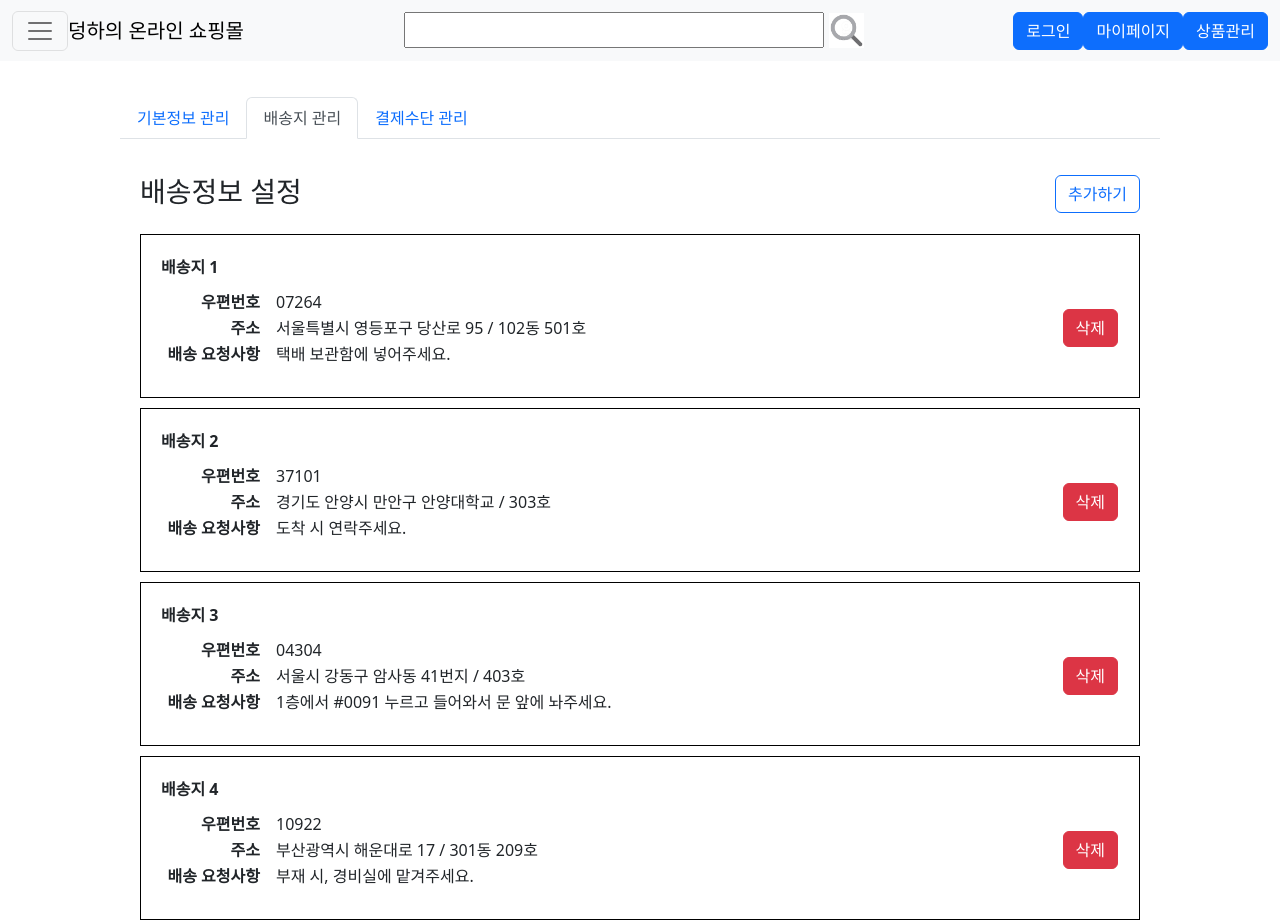
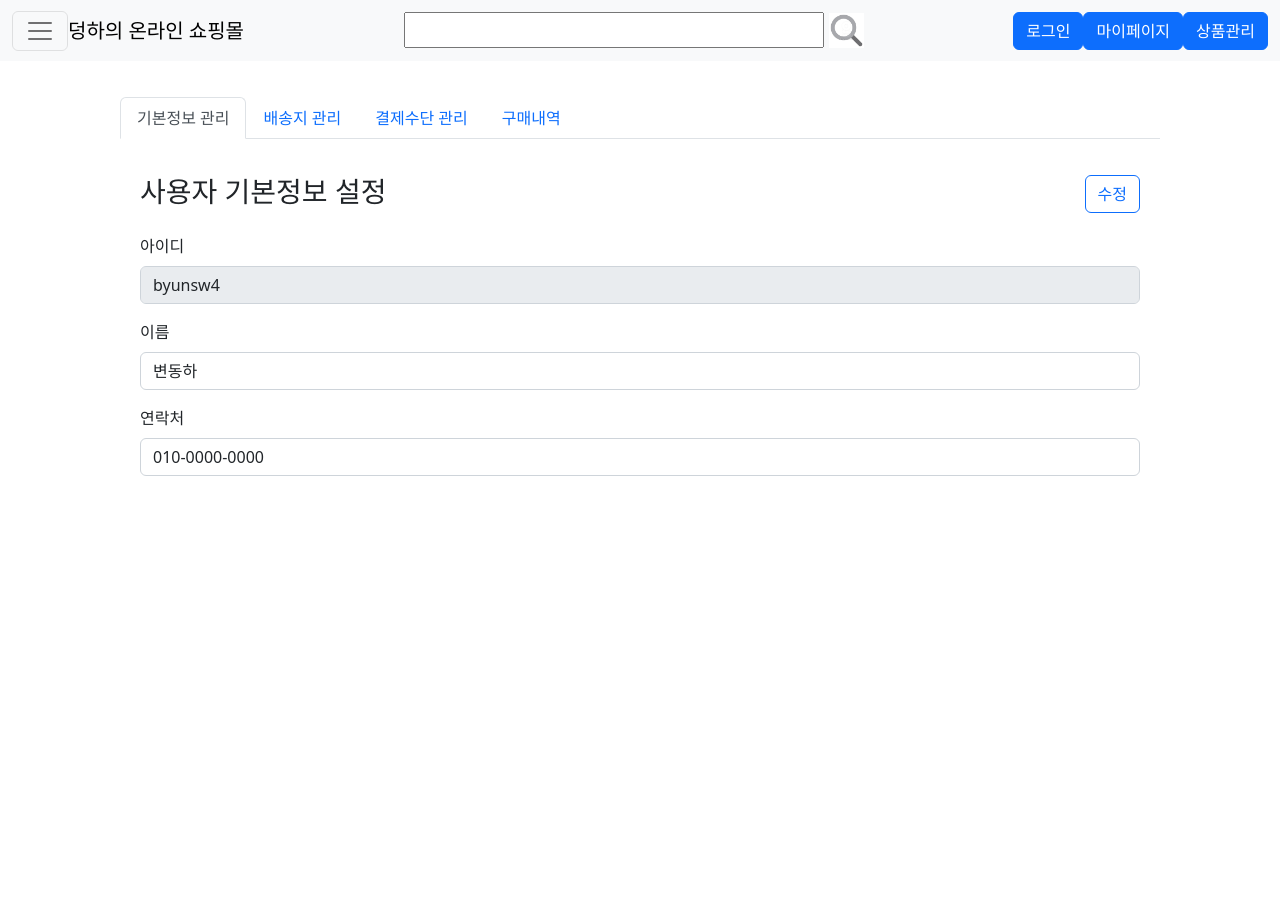
Before and after one commit to dongha-byun/react-js-shoppingmall, a React (Create React App) app: page /my-page/basic in a window 1280 px wide. Shown: the top 922 px of the page. After the commit the page ends 800 px from the top, so only its background shows below. Built offline with nearby package versions, Linux system fonts and the light colour scheme; the HTML template or start-up script is replaced by a standard one.

Commit message:
Refactor: refector my-page 2022-11-08

```diff
--- a/src/App.js
+++ b/src/App.js
@@ -26,6 +26,9 @@ import ProvideManagePage from './component/provide/ProvideManagePage';
 import DeliveryForm from './component/delivery/DeliveryForm';
 import ProvideProductList from './component/provide/ProvideProductList';
 import ProvideProductAddForm from './component/provide/ProvideProductAddForm';
+import BuyConfig from './component/page/user/config/BuyConfig';
+import ReviewWriteForm from './component/page/user/config/buy/ReviewWriteForm';
+import IncomeComponent from './component/provide/component/IncomeComponent';
 
 function App() {
   return (
@@ -40,21 +43,21 @@ function App() {
                 <Route path="/buy" element={<BuyInfoFormPage/>}></Route>
                 <Route path="/product-question" element={<ProductQuestionPage/>}></Route>
                 <Route path="/product-list/:categoryId" element={<ProductSearchListPage/>}></Route>
-                {/* <Route path="/basic-config" element={<UserBasicConfig/>}></Route>
-                <Route path="/delivery-config" element={<DeliveryConfig/>}></Route>
-                <Route path="/payment-config" element={<PaymentConfig/>}></Route> */}
                 <Route path="/my-page" element={<UserConfigPage/>}>
-                  <Route path="basic" element={<UserBasicConfig/>}></Route>
-                  <Route path="delivery" element={<DeliveryConfig/>}></Route>
-                  <Route path="delivery/add" element={<DeliveryForm />}></Route>
-                  <Route path="payment" element={<PaymentConfig/>}></Route>
+                  <Route path="basic" element={<UserBasicConfig />}/>
+                  <Route path="delivery" element={<DeliveryConfig />}/>
+                  <Route path="delivery/add" element={<DeliveryForm />}/>
+                  <Route path="payment" element={<PaymentConfig />}/>
+                  <Route path="buy" element={<BuyConfig />}/>
+                  <Route path="buy/review-write/:buyingId" element={<ReviewWriteForm/>}></Route>
                 </Route>
                 <Route path="/find-id" element={<FindId/>}></Route>
                 <Route path="/find-pw" element={<FindPw/>}></Route>
                 <Route path="/sign-up" element={<SignUp/>}></Route>
                 <Route path="/provide-manage" element={<ProvideManagePage/>}>
-                  <Route path=":categoryId" element={<ProvideProductList/>}></Route>
-                  <Route path="add" element={<ProvideProductAddForm/>}></Route>
+                  <Route path="product" element={<ProvideProductList/>}></Route>
+                  <Route path="product/add" element={<ProvideProductAddForm/>}></Route>
+                  <Route path="income" element={<IncomeComponent/>}></Route>
                 </Route>
             </Routes>
           </div>
--- a/src/component/delivery/DeliveryForm.jsx
+++ b/src/component/delivery/DeliveryForm.jsx
@@ -1,11 +1,28 @@
 import React from "react";
+import styled from "styled-components";
 import { Button, Form, Row, Col } from "react-bootstrap";
+
+const StyledHeader = styled.div`
+    margin-bottom: 25px;
+`;
+
+const StyledDeliveryFormWrapper = styled.div`
+    padding: 20px;
+`;
 
 function DeliveryForm(props){
 
     const {onChangeForm} = props;
 
     return (
+        <StyledDeliveryFormWrapper>
+            <StyledHeader>
+                <h4 className="display-inline">배송지 추가</h4>
+                <Button
+                    className="float-right"
+                    variant="outline-primary"
+                    onClick={()=>alert("add delivery")}>배송지 등록</Button>
+            </StyledHeader>
             <Form>
                 <Row className="mb-3">
                     <Col xs={8}>
@@ -55,6 +72,7 @@ function DeliveryForm(props){
                     />
                 </Form.Group>
             </Form>
+        </StyledDeliveryFormWrapper>
     );
 
 }
--- a/src/component/page/user/config/DeliveryConfig.jsx
+++ b/src/component/page/user/config/DeliveryConfig.jsx
@@ -6,6 +6,7 @@ import DeliveryForm from "../../../delivery/DeliveryForm";
 import deliveryInfos from "../../../../sample-data/delivery-data.json";
 import { Button } from "react-bootstrap";
 import CommonModal from "../../../modal/CommonModal";
+import { useNavigate } from "react-router-dom";
 
 const DeliveryConfigWrapper = styledComponents.div`
     padding: 20px;
@@ -18,6 +19,7 @@ function DeliveryConfig(props){
 
     const [show, setShow] = useState(false);
     const handleClose = () => setShow(false);
+    const navigate = useNavigate();
 
     /* 배송지 추가 관련 state 및 function */
     const [values, setValues] = useState({
@@ -43,7 +45,7 @@ function DeliveryConfig(props){
                 <h3 className="display-inline">배송정보 설정</h3>
                 <Button variant="outline-primary" className="float-right"
                     onClick={() => {
-                        setShow(!show);
+                        navigate("add");
                     }}>
                 추가하기</Button>
             </DeliveryHeaderWrapper>
--- a/src/component/page/user/config/UserBasicConfig.jsx
+++ b/src/component/page/user/config/UserBasicConfig.jsx
@@ -1,6 +1,11 @@
 import React from "react";
+import { Form, Button, Row, Col } from "react-bootstrap";
 import styledComponents from "styled-components";
 import TextInput from "../../../ui/TextInput";
+
+const StyledHeader = styledComponents.div`
+    margin-bottom: 25px;
+`;
 
 const UserBasicConfigWrapper = styledComponents.div`
     padding: 20px;
@@ -10,40 +15,39 @@ function UserBasicConfig(props){
 
     return (
         <UserBasicConfigWrapper>
-            <h3>사용자 기본정보 설정</h3>
-            <table>
-                <tbody>
-                    <tr>
-                        <th>아이디</th>
-                        <td>
-                            <TextInput
-                                value="byunsw4"
-                                readOnly={true}
-                                maxWidth="420px"
-                            />
-                        </td>
-                    </tr>
-                    <tr>
-                        <th>이름</th>
-                        <td>
-                            <TextInput
-                                value="변동하"
-                                readOnly={true}
-                                maxWidth="420px"
-                            />
-                        </td>
-                    </tr>
-                    <tr>
-                        <th>휴대폰 번호</th>
-                        <td>
-                            {/* <TextInput
-                                value="010-1111-2222"
-                                maxWidth="420px"
-                            /> */}
-                        </td>
-                    </tr>
-                </tbody>
-            </table>
+            <StyledHeader>
+                <h3 className="display-inline">사용자 기본정보 설정</h3>
+                <Button
+                    className="float-right"
+                    variant="outline-primary"
+                    onClick={()=>alert("edit info")}>수정</Button>
+            </StyledHeader>
+            <Row>
+                <Col mx={6}>
+                    <Form.Group className="mb-3" controlId="loginId">
+                        <Form.Label>아이디</Form.Label>
+                        <Form.Control
+                            type="text"
+                            value="byunsw4"
+                            disabled
+                            readOnly
+                        />
+                    </Form.Group>
+                    <Form.Group className="mb-3" controlId="username">
+                        <Form.Label>이름</Form.Label>
+                        <Form.Control
+                            type="text"
+                            value="변동하"
+                        />
+                    </Form.Group>
+                    <Form.Group className="mb-3" controlId="telNo">
+                        <Form.Label>연락처</Form.Label>
+                        <Form.Control
+                            value="010-0000-0000"
+                        />
+                    </Form.Group>
+                </Col>
+            </Row>
         </UserBasicConfigWrapper>
     );
 }
--- a/src/component/page/user/config/UserConfigPage.jsx
+++ b/src/component/page/user/config/UserConfigPage.jsx
@@ -1,35 +1,37 @@
-import React from "react";
+import React, { useEffect, useState } from "react";
 import styledComponents from "styled-components";
-import UserBasicConfig from "./UserBasicConfig";
-import { useState } from "react";
-import DeliveryConfig from "./DeliveryConfig";
-import PaymentConfig from "./PaymentConfig";
 import { Tabs, Tab } from "react-bootstrap";
+import { Outlet, useNavigate } from "react-router-dom";
 
 const UserConfigPageWrapper = styledComponents.div`
     padding: 20px;
 `;
 
 function UserConfigPage(){
-    const [tabName, setTabName] = useState('DELIVERY');
+    const navigate = useNavigate();
+    const [key, setKey] = useState("basic");
+    const onSelect = (eventKey) => {
+        setKey(eventKey);
+        navigate(eventKey);
+    }
+
+    useEffect(() => {
+        onSelect(key);
+    }, []);
+
     return (
         <UserConfigPageWrapper>
             <Tabs
-                id="controlled-tab-example"
-                activeKey={tabName}
-                onSelect={(k) => setTabName(k)}
+                activeKey={key}
                 className="mb-3"
+                onSelect={onSelect}
             >
-                <Tab eventKey="BASIC" title="기본정보 관리">
-                    <UserBasicConfig />
-                </Tab>
-                <Tab eventKey="DELIVERY" title="배송지 관리">
-                    <DeliveryConfig />
-                </Tab>
-                <Tab eventKey="PAYMENT" title="결제수단 관리">
-                    <PaymentConfig />
-                </Tab>
+                <Tab eventKey="basic" title="기본정보 관리" />
+                <Tab eventKey="delivery" title="배송지 관리" />
+                <Tab eventKey="payment" title="결제수단 관리" />
+                <Tab eventKey="buy" title="구매내역" />
             </Tabs>
+            <Outlet />
         </UserConfigPageWrapper>
     );
 }
--- a/src/index.scss
+++ b/src/index.scss
@@ -85,3 +85,31 @@ li{
   max-width: 1080px;
   margin: 0 auto;
 }
+
+.buy.READY{
+  color: black;
+}
+.buy.ING{
+  color: blue;
+}
+.buy.END{
+  color: black;
+}
+.buy.RETURN_REQ{
+  color: blue;
+}
+.buy.RETURN_END{
+  color: black;
+}
+.buy.EXCHANGE_REQ{
+  color: red;
+}
+.buy.EXCHANGE_END{
+  color: black;
+}
+.buy.CHECKING{
+  color: yellow;
+}
+.buy.CANCEL{
+  color: red;
+}
```
Lines whose indentation alone changed are shown as unchanged.
